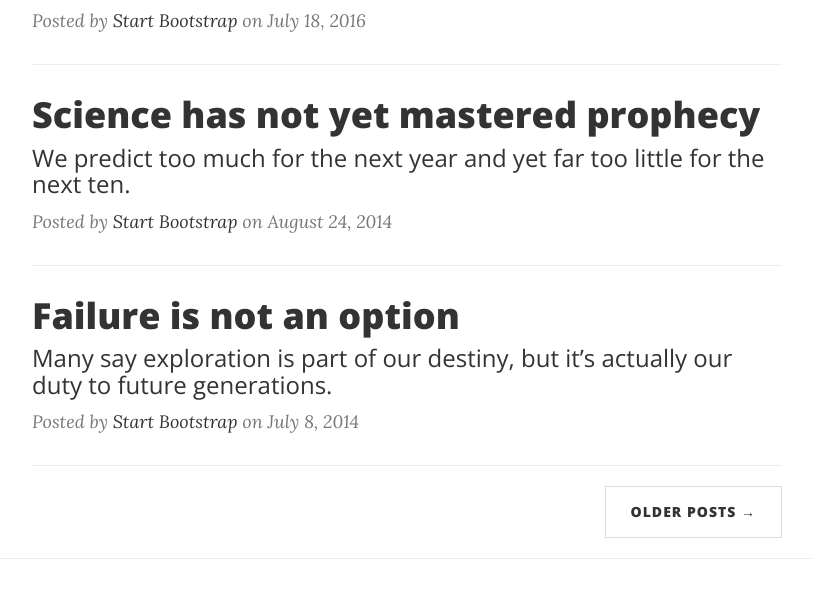
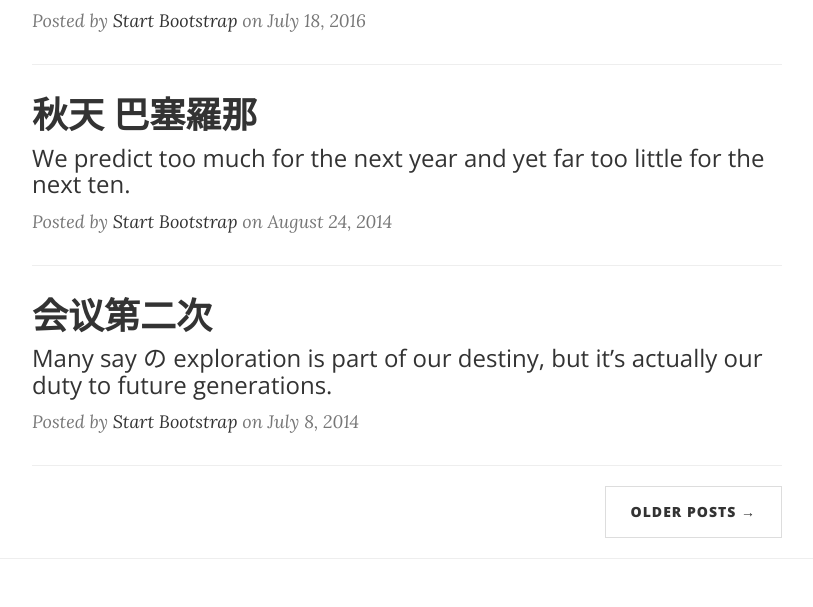
Before and after one commit to sissiyuen/GirlsCodingDayDemo, a website: page index.html in a window 1280 px wide. Shown: the part 824-1431 px from the top of the page, without its empty margins (233-1046 px from the left). Drawn offline with nearby package versions, Linux system fonts and the light colour scheme.

Commit message:
test
中文繁简体

```diff
--- a/index.html
+++ b/index.html
@@ -111,7 +111,7 @@
                 <div class="post-preview">
                     <a href="post.html">
                         <h2 class="post-title">
-                            Science has not yet mastered prophecy
+                            秋天 巴塞羅那
                         </h2>
                         <h3 class="post-subtitle">
                             We predict too much for the next year and yet far too little for the next ten.
@@ -123,10 +123,10 @@
                 <div class="post-preview">
                     <a href="post.html">
                         <h2 class="post-title">
-                            Failure is not an option
+                            会议第二次
                         </h2>
                         <h3 class="post-subtitle">
-                            Many say exploration is part of our destiny, but it’s actually our duty to future generations.
+                            Many say の exploration is part of our destiny, but it’s actually our duty to future generations.
                         </h3>
                     </a>
                     <p class="post-meta">Posted by <a href="#">Start Bootstrap</a> on July 8, 2014</p>
```
